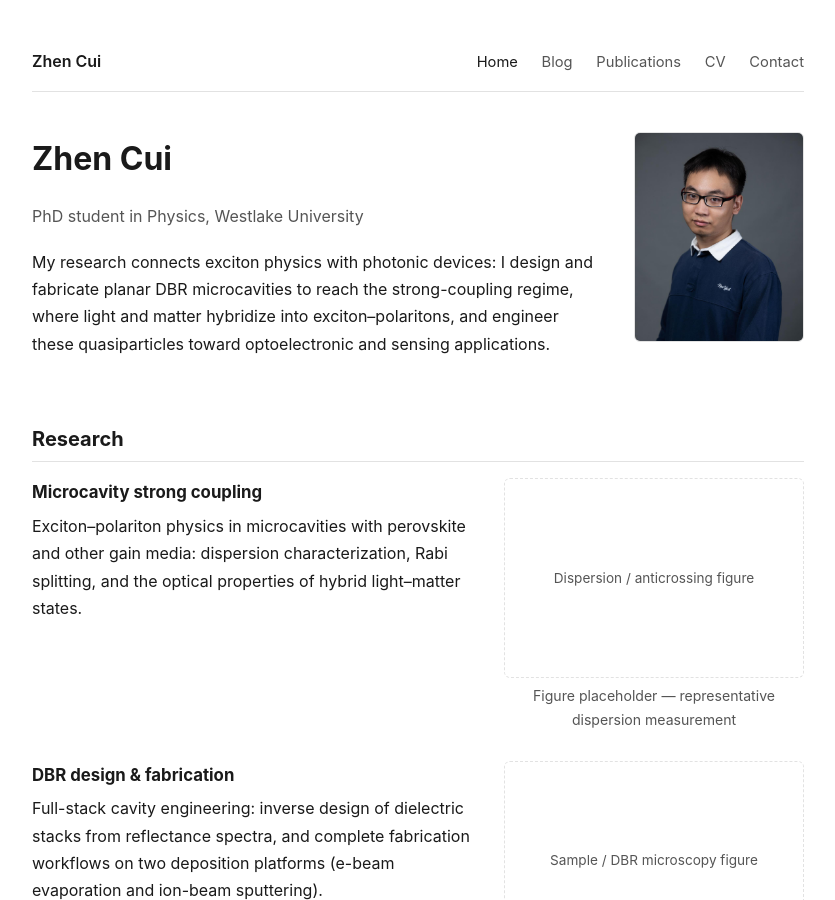
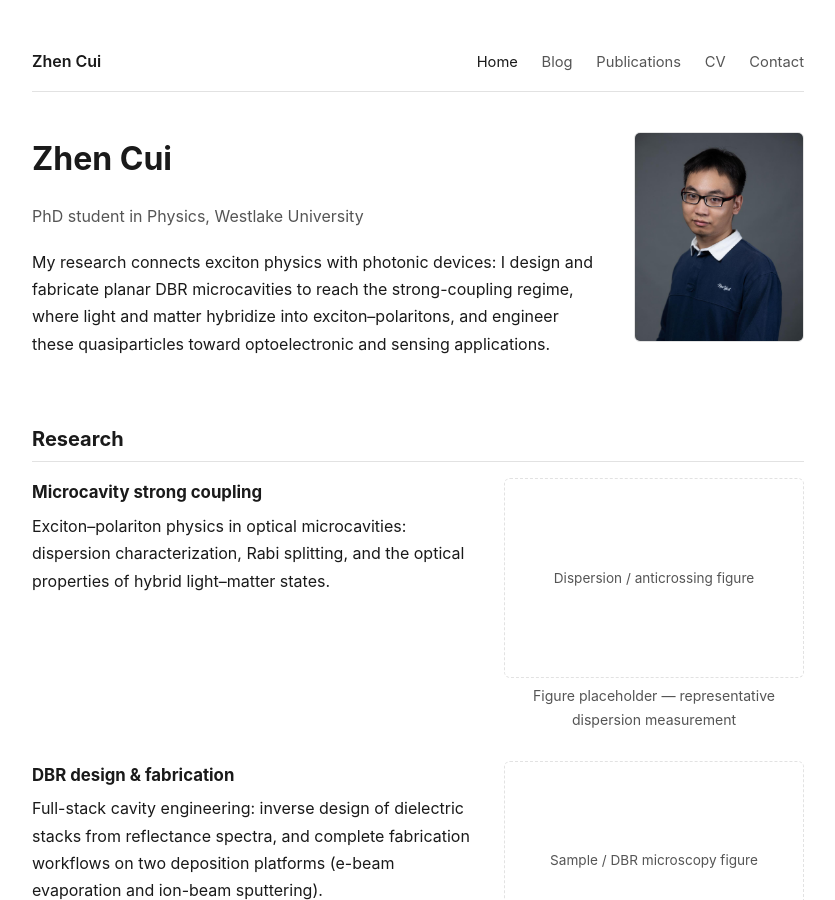
Before and after one commit to IequalsFt/IequalsFt.github.io, a Jekyll site: the page built from index.html, in a window 1280 px wide and 900 px high. Shown: the whole window, without its empty margins (222-1057 px from the left). Built offline with Jekyll 4.4.1, drawn with Linux system fonts in a browser that asks for light colours.

Commit message:
Research pillar 1: drop perovskite mention, keep it generic

```diff
--- a/index.html
+++ b/index.html
@@ -22,8 +22,8 @@ home: true
       <div class="pillar-text">
         <h3>Microcavity strong coupling</h3>
         <p>
-          Exciton–polariton physics in microcavities with perovskite and other gain media:
-          dispersion characterization, Rabi splitting, and the optical properties of
+          Exciton–polariton physics in optical microcavities: dispersion
+          characterization, Rabi splitting, and the optical properties of
           hybrid light–matter states.
         </p>
       </div>
```
